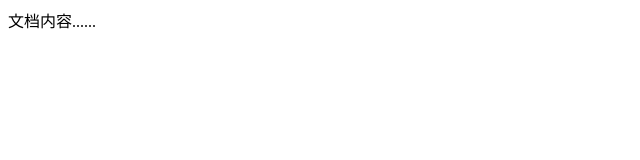
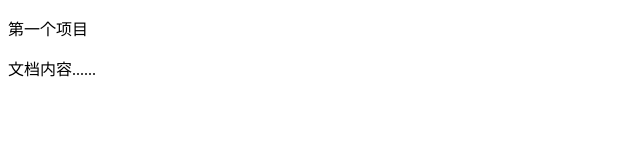
Before and after one commit to zhusike/helloreact, a plain HTML site: page index.html in a window 1280 px wide. Shown: the whole page, without its empty margins (0-640 px from the left). Drawn offline with Linux system fonts and the light colour scheme.

Commit message:
Update index.html

```diff
--- a/index.html
+++ b/index.html
@@ -6,6 +6,9 @@
 </head>
 
 <body>
+ <p>
+  第一个项目
+ </p>
 文档内容......
 </body>
 
```
